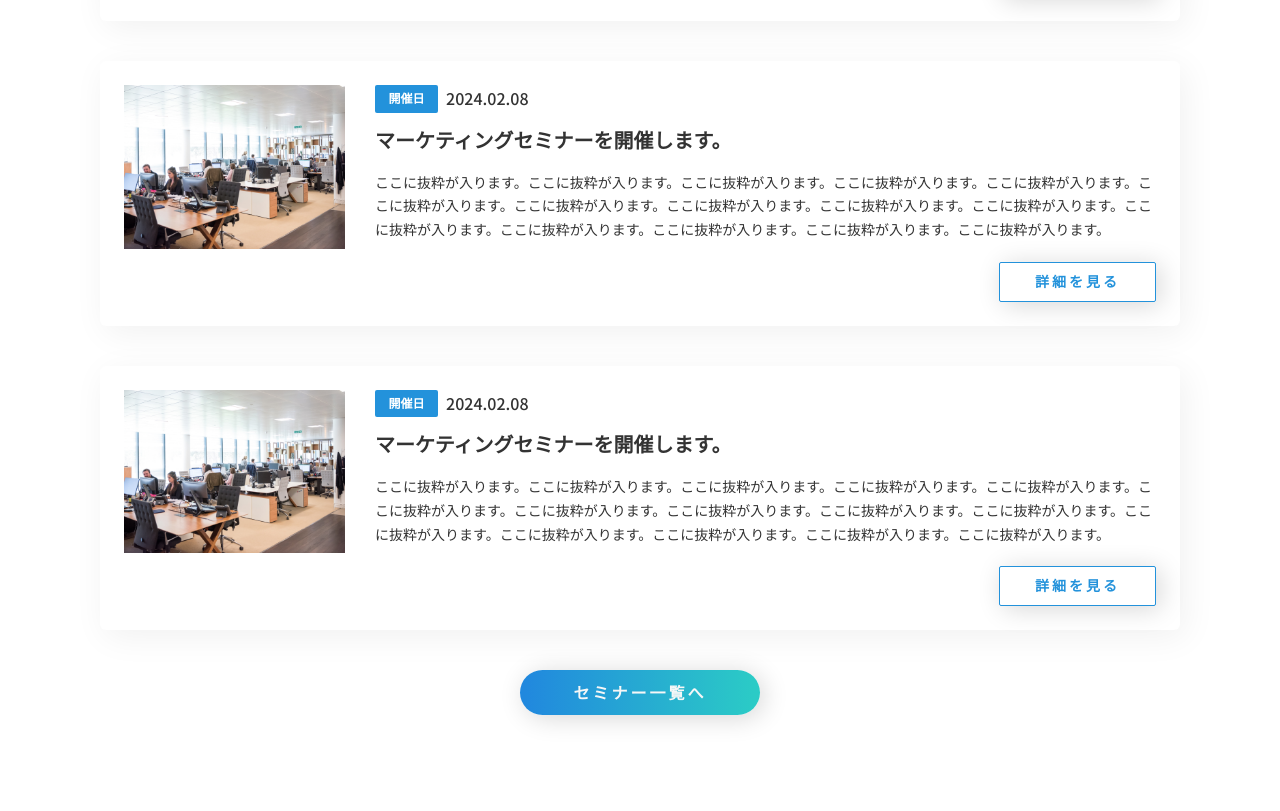
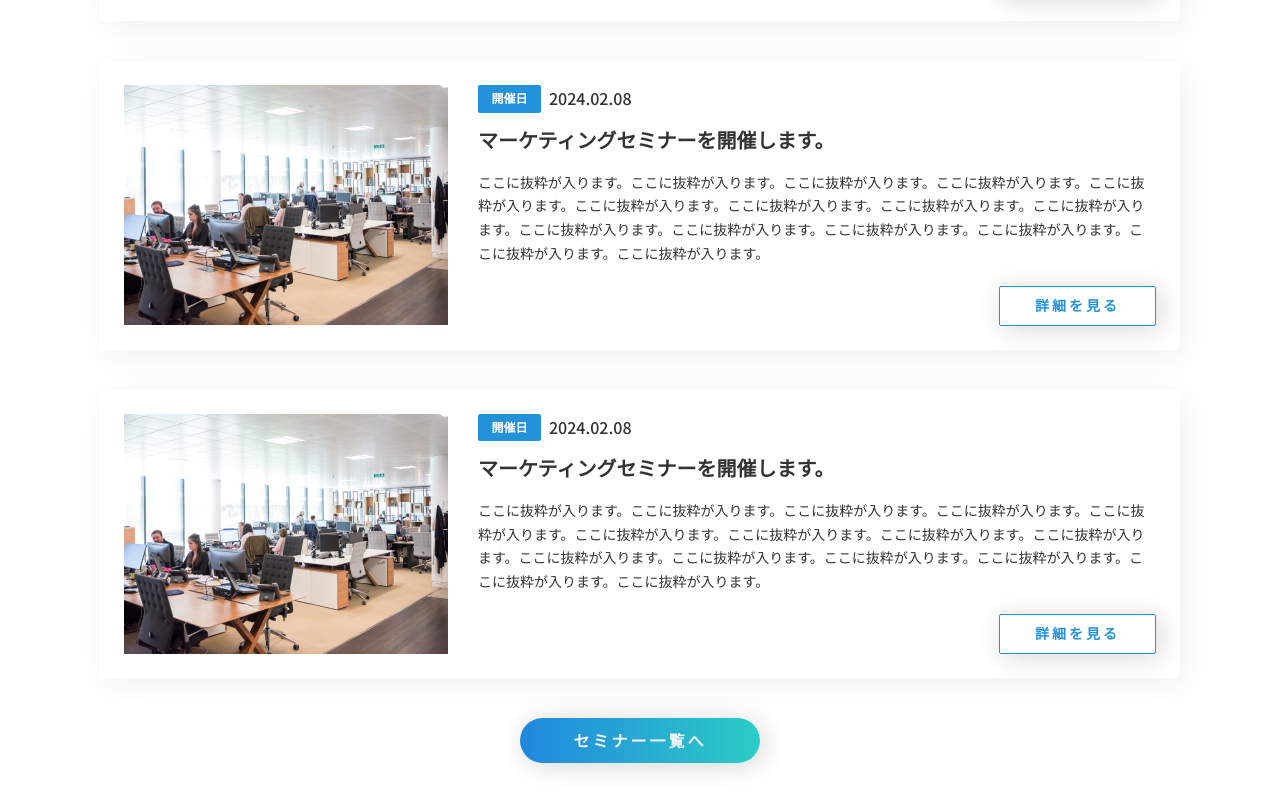
Before and after one commit to i-garasi/e-tiga, a plain HTML site: page index.html in a window 1280 px wide. Shown: the part 6195-7006 px from the top of the page. Drawn offline with nearby package versions, Linux system fonts and the light colour scheme.

Commit message:
fix: クラス名タイポ

```diff
--- a/index.html
+++ b/index.html
@@ -780,7 +780,7 @@
             <div class="seminar-card__img">
               <img src="./img/seminar-img.png" alt="" />
             </div>
-            <div class="seminer-card__body">
+            <div class="seminar-card__body">
               <div class="seminar-card__meta">
                 <div class="seminar-card__tag">開催日</div>
                 <time class="seminar-card__date" datetime="2024-02-08"
@@ -802,7 +802,7 @@
             <div class="seminar-card__img">
               <img src="./img/seminar-img.png" alt="" />
             </div>
-            <div class="seminer-card__body">
+            <div class="seminar-card__body">
               <div class="seminar-card__meta">
                 <div class="seminar-card__tag">開催日</div>
                 <time class="seminar-card__date" datetime="2024-02-08"
```
